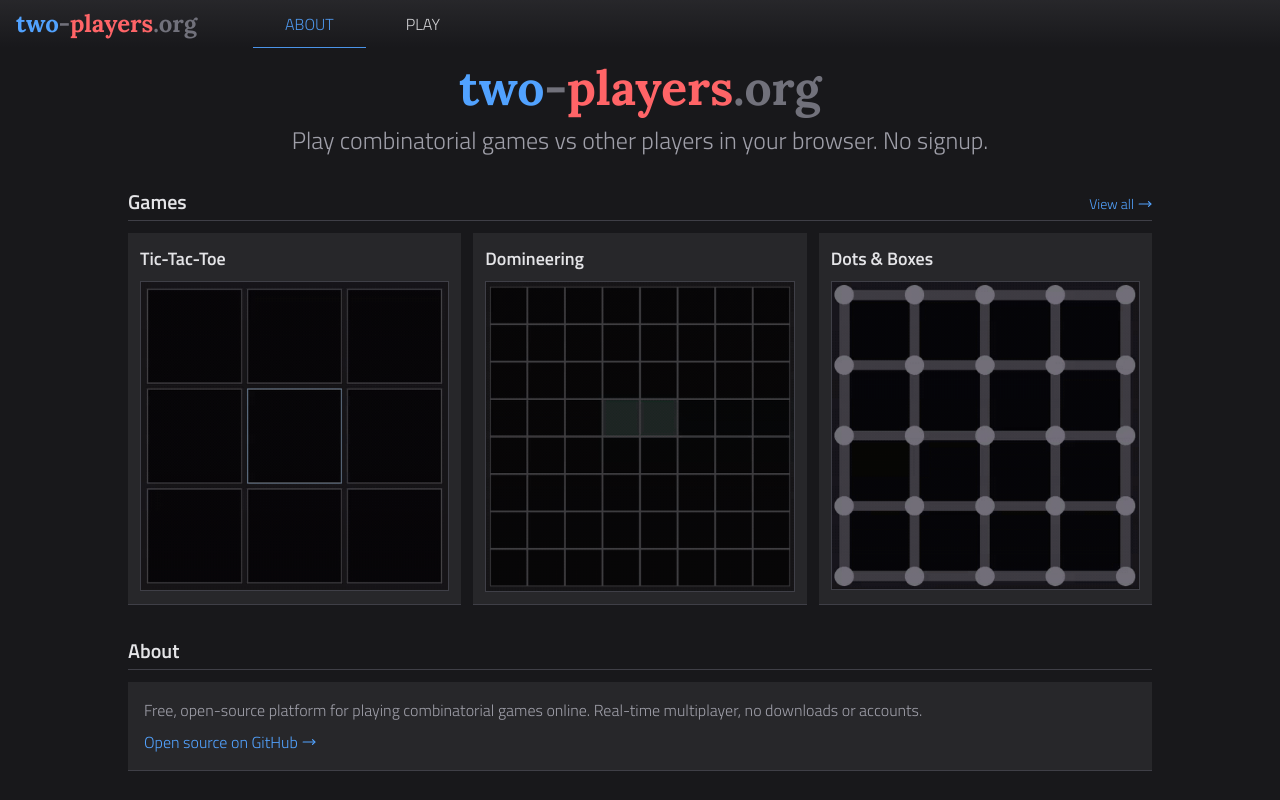
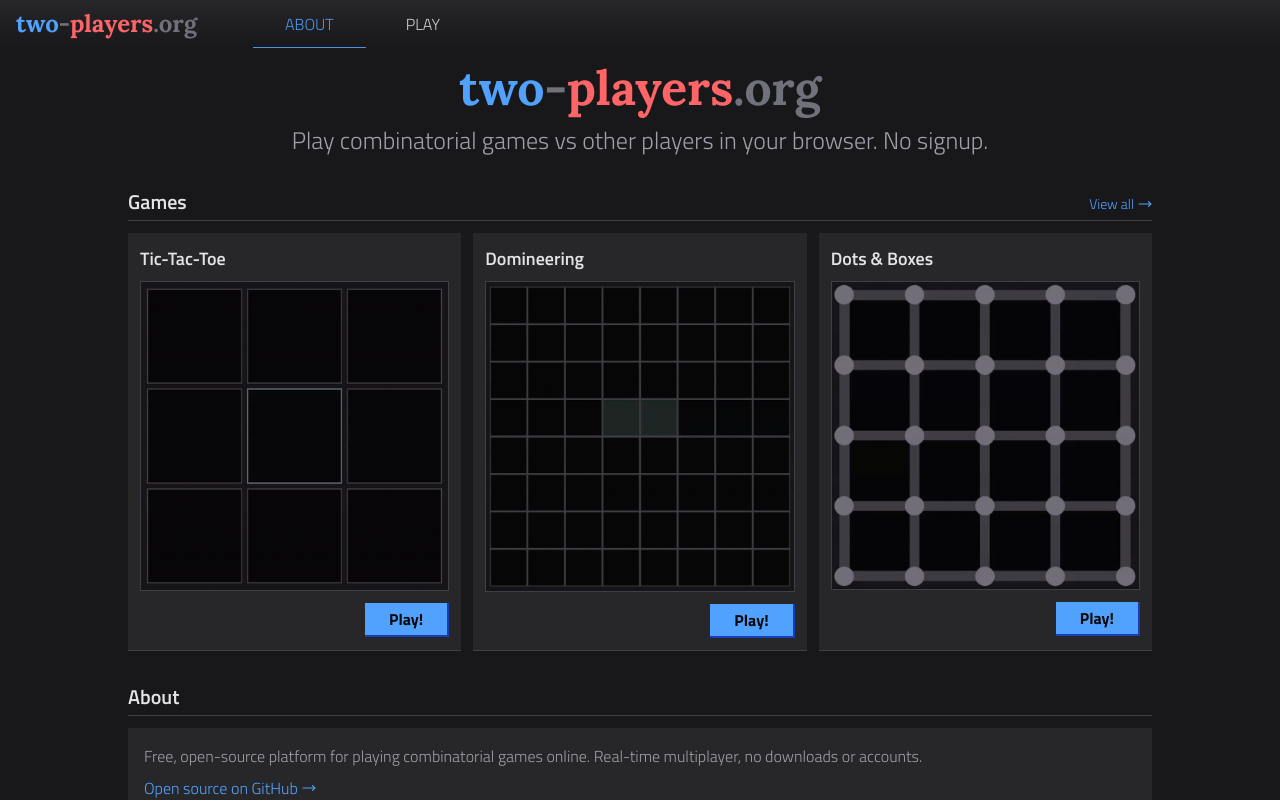
Before and after one commit to DCCXXV/two-players.org, a SvelteKit app in the folder frontend/: page / in a window 1280 px wide. Shown: the top 800 px of the page. Built offline with nearby package versions, Linux system fonts and the light colour scheme; no server answers.

Commit message:
style: add a play button to game cards in landing

```diff
--- a/frontend/src/routes/+page.svelte
+++ b/frontend/src/routes/+page.svelte
@@ -9,8 +9,8 @@
 	<section class="mb-8 text-center">
 		<h1 class="lora-700 mb-3 text-4xl md:text-5xl">
 			<span class="text-blue-400">two</span><span class="text-zinc-500">-</span><span
-				class="text-red-400">players</span><span class="text-zinc-500">.org</span
-			>
+				class="text-red-400">players</span
+			><span class="text-zinc-500">.org</span>
 		</h1>
 		<p class="mb-6 text-2xl text-zinc-400">
 			Play combinatorial games vs other players in your browser. No signup.
@@ -20,10 +20,12 @@
 	<section class="mb-8">
 		<div class="mb-3 flex items-baseline justify-between border-b-1 border-zinc-700 pb-1">
 			<h2 class="text-xl font-semibold text-zinc-200">Games</h2>
-			<a href="/play" class="inline-flex items-center gap-1 text-sm text-blue-400 hover:underline">View all <MoveRight size={14}/></a>
+			<a href="/play" class="inline-flex items-center gap-1 text-sm text-blue-400 hover:underline"
+				>View all <MoveRight size={14} /></a
+			>
 		</div>
 		<div class="grid gap-3 sm:grid-cols-3">
-			{#each games.slice(0, 3) as game}
+			{#each games.slice(0, 3) as game (game.id)}
 				<a
 					href="/play/{game.path}"
 					class="rounded-0 group block border-b-1 border-zinc-700 bg-zinc-800 p-3 transition-all hover:border-blue-400"
@@ -36,6 +38,12 @@
 							<img src={game.gameplayGif} alt="{game.displayName} gameplay" class="h-auto w-full" />
 						</div>
 					{/if}
+					<div class="flex justify-end">
+						<button
+							class="mt-3 border-r-2 border-b-2 border-blue-800 bg-blue-400 px-6 py-1 font-bold text-zinc-950 hover:cursor-pointer"
+							>Play!</button
+						>
+					</div>
 				</a>
 			{/each}
 		</div>
@@ -47,7 +55,8 @@
 		</div>
 		<div class="border-b-1 border-zinc-700 bg-zinc-800 p-4">
 			<p class="mb-2 text-zinc-400">
-				Free, open-source platform for playing combinatorial games online. Real-time multiplayer, no downloads or accounts.
+				Free, open-source platform for playing combinatorial games online. Real-time multiplayer, no
+				downloads or accounts.
 			</p>
 			<a
 				href="https://github.com/DCCXXV/two-players.org"
@@ -55,7 +64,7 @@
 				rel="noopener noreferrer"
 				class="inline-flex items-center gap-1 text-blue-400 hover:underline"
 			>
-				Open source on GitHub <MoveRight size={14}/>
+				Open source on GitHub <MoveRight size={14} />
 			</a>
 		</div>
 	</section>
```
